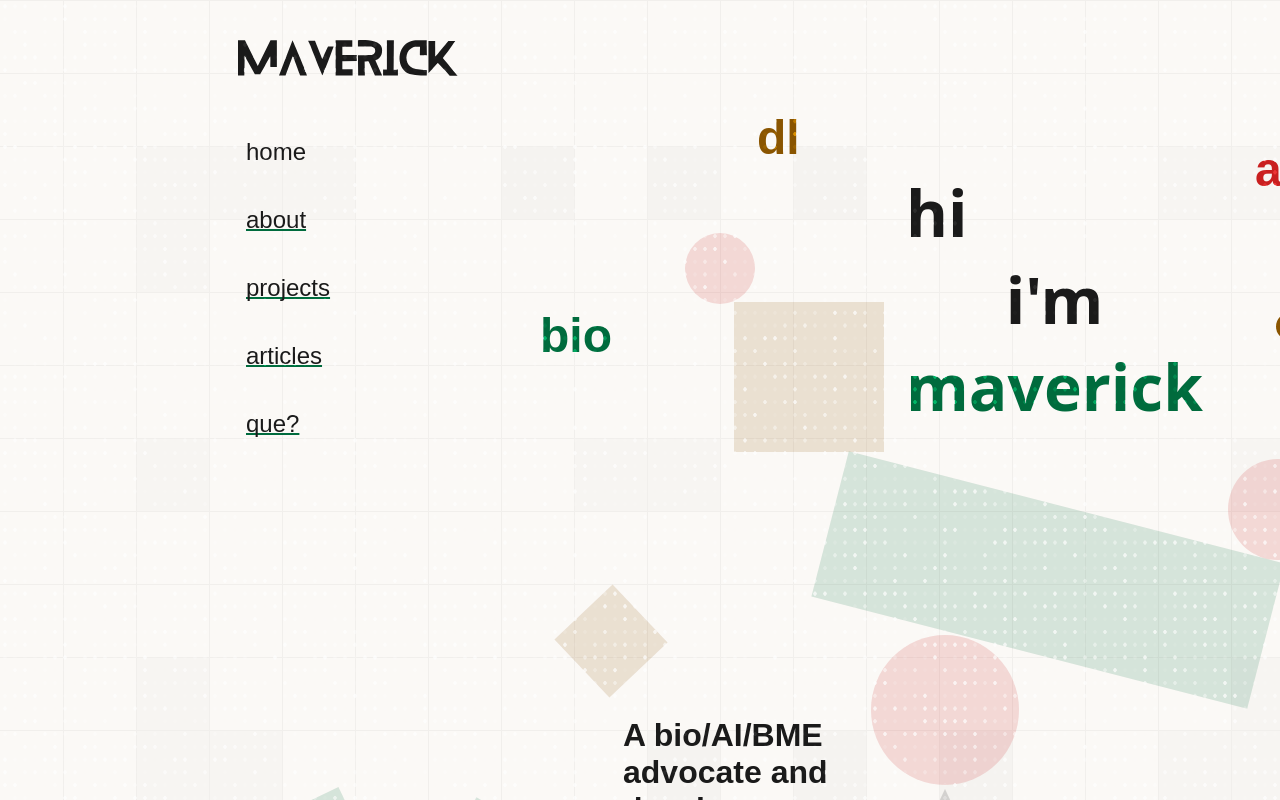
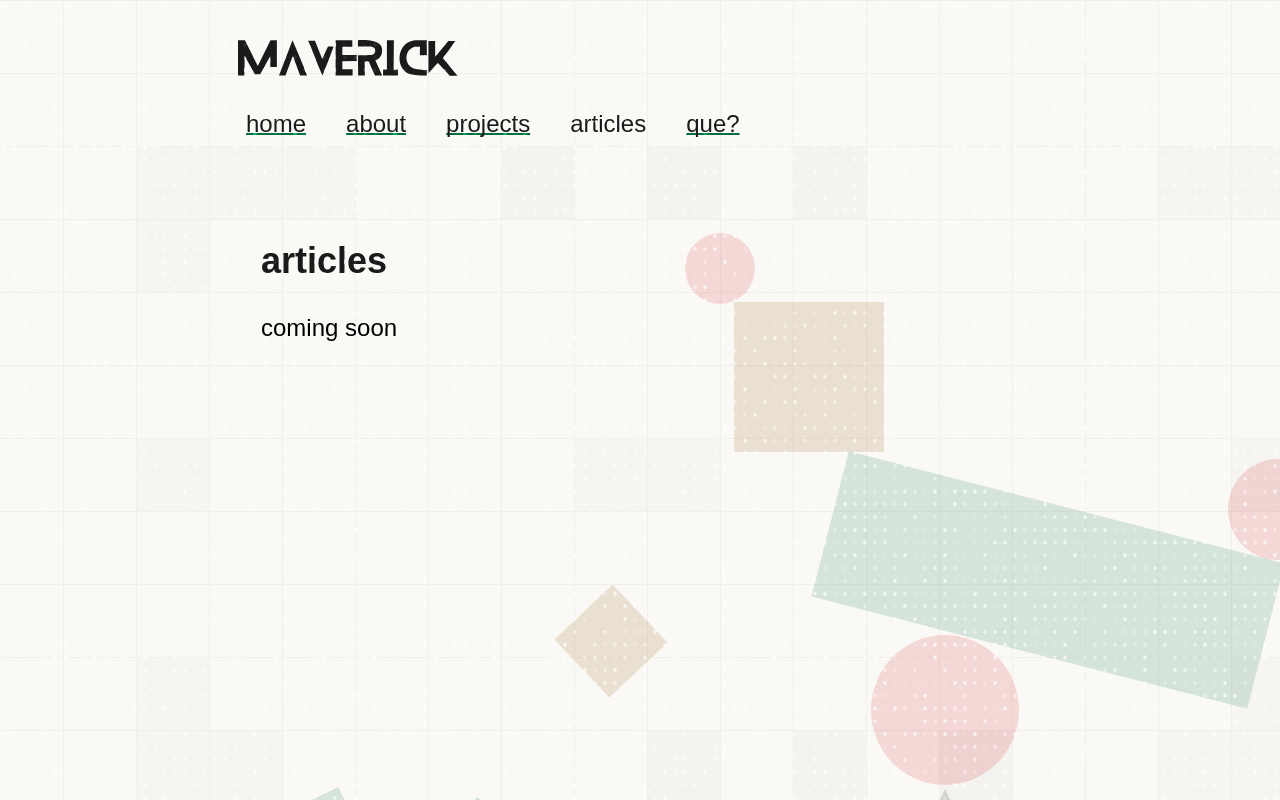
Before and after one commit to maverickkamal/Maverick-site, a React (Vite) app: page / in a window 1280 px wide. Both pictures are taken after a click on the element "articles". Built offline with nearby package versions, Linux system fonts and the light colour scheme.

Commit message:
Added articles page too

```diff
--- a/src/App.tsx
+++ b/src/App.tsx
@@ -2,6 +2,7 @@ import { useState, useEffect } from "react";
 import HomePage from "./pages/desktop/HomePage";
 import About from "./pages/desktop/About";
 import Projects from "./pages/desktop/Projects";
+import Articles from "./pages/desktop/Articles";
 
 type Page = 'home' | 'about' | 'projects' | 'articles' | 'que';
 
@@ -9,7 +10,6 @@ export default function App() {
     const [currentPage, setCurrentPage] = useState<Page>('home');
 
     useEffect(() => {
-        // Logic to handle page changes can be added here
     }, [currentPage]);
 
     const handleNavigate = (page: Page) => {
@@ -24,6 +24,8 @@ export default function App() {
               return <About onNavigate={handleNavigate} />;
             case 'projects':
               return <Projects onNavigate={handleNavigate} />;
+            case 'articles':
+              return <Articles onNavigate={handleNavigate} />;
             default:
               return <HomePage onNavigate={handleNavigate} />;
         }
--- /dev/null
+++ b/src/pages/desktop/Articles.tsx
@@ -0,0 +1,21 @@
+import React from "react";
+import DesktopPageLayout from "../../components/layouts/DesktopPageLayout";
+
+type ArticlesProps = {
+  onNavigate: (page: 'home' | 'about' | 'projects' | 'articles' | 'que') => void;
+};
+
+export default function Articles({ onNavigate }: ArticlesProps) {
+  return (
+    <DesktopPageLayout activePage="articles" onNavigate={onNavigate}>
+      <div>
+        <p className="absolute font-['Outfit:SemiBold',sans-serif] font-semibold leading-[normal] left-[261px] text-[#1a1a1a] text-[36px] text-nowrap top-[240px] whitespace-pre">
+          articles
+        </p>
+        <p className="absolute font-['Outfit:SemiBold',sans-serif] font-medium leading-[normal] left-[261px] text-[24px] text-black text-nowrap top-[314px] whitespace-pre">
+          coming soon
+        </p>
+      </div>
+    </DesktopPageLayout>
+  );
+}
```
